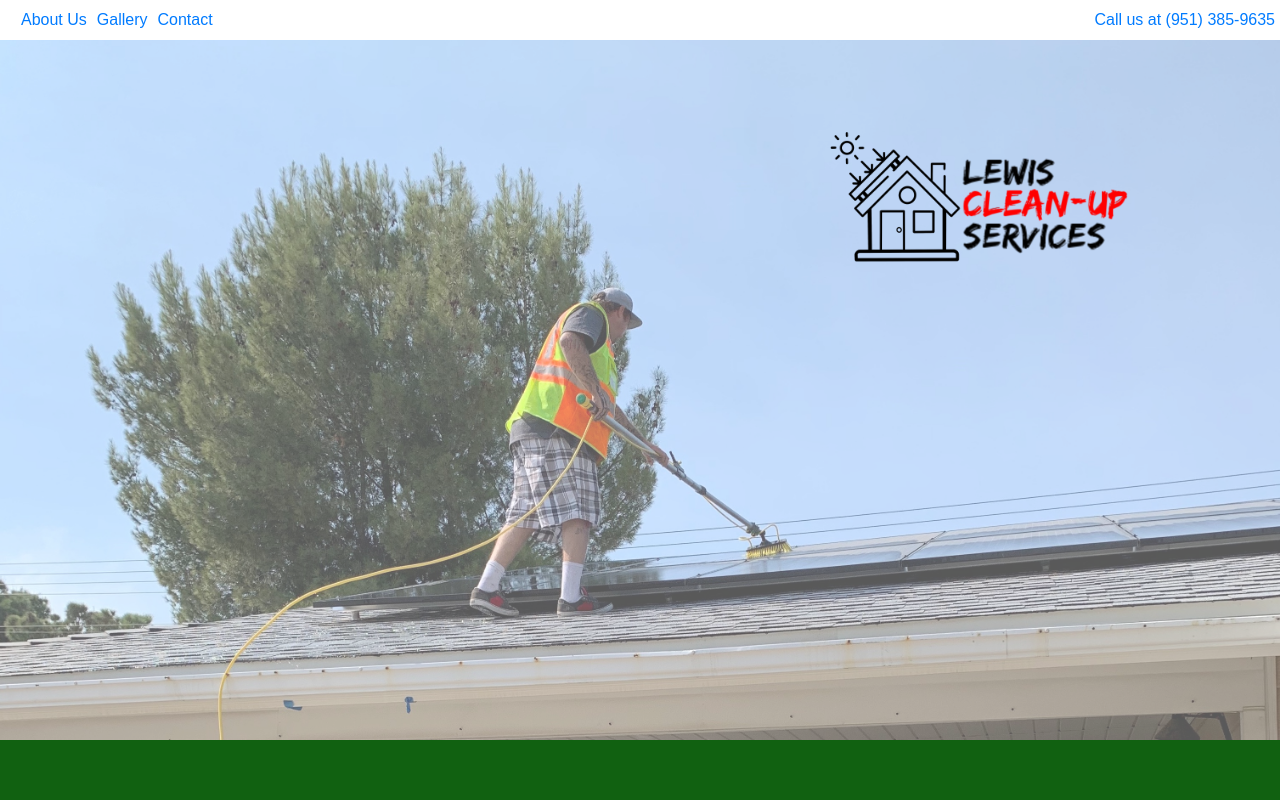
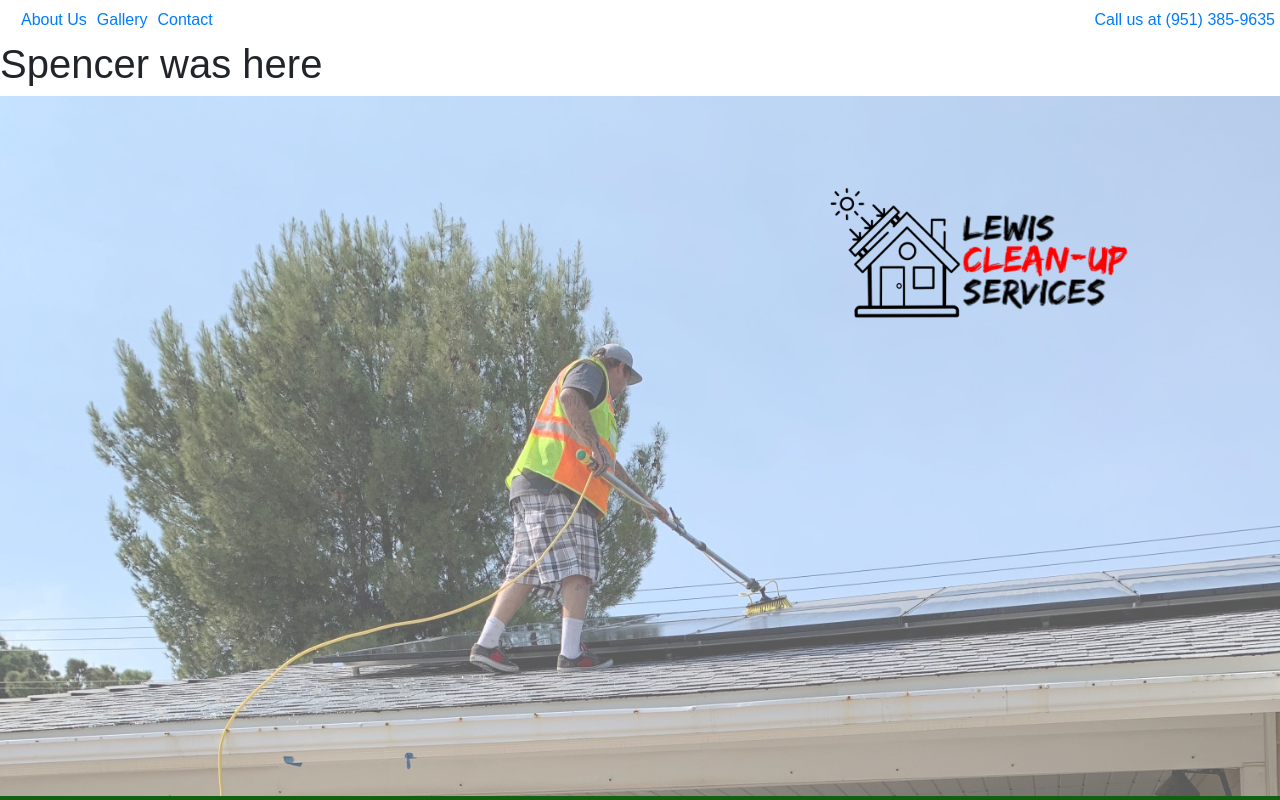
Before and after one commit to DevinCastro/lewis-cleanup-services, a React (Create React App) app: page / in a window 1280 px wide. Shown: the top 800 px of the page. Built offline with nearby package versions, Linux system fonts and the light colour scheme.

Commit message:
git test

```diff
--- a/src/pages/Home/Home.js
+++ b/src/pages/Home/Home.js
@@ -46,6 +46,7 @@ const Home = () => {
 
         {/* <h1 className="lewis animate__animated animate__fadeIn">Lewis Clean-up Services</h1> */}
 
+        <h1>Spencer was here</h1>
 
         <div className="chris text-center">
 
```
